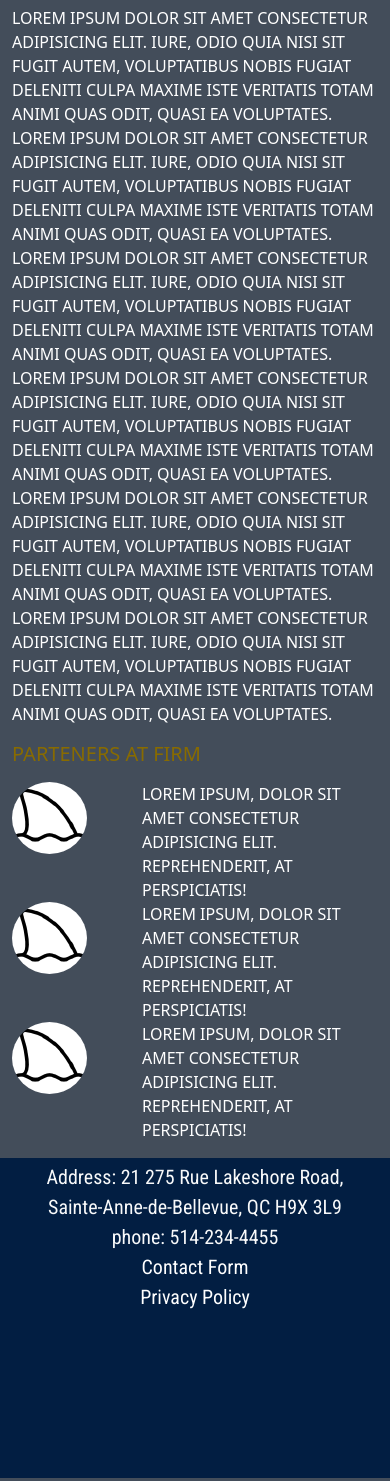
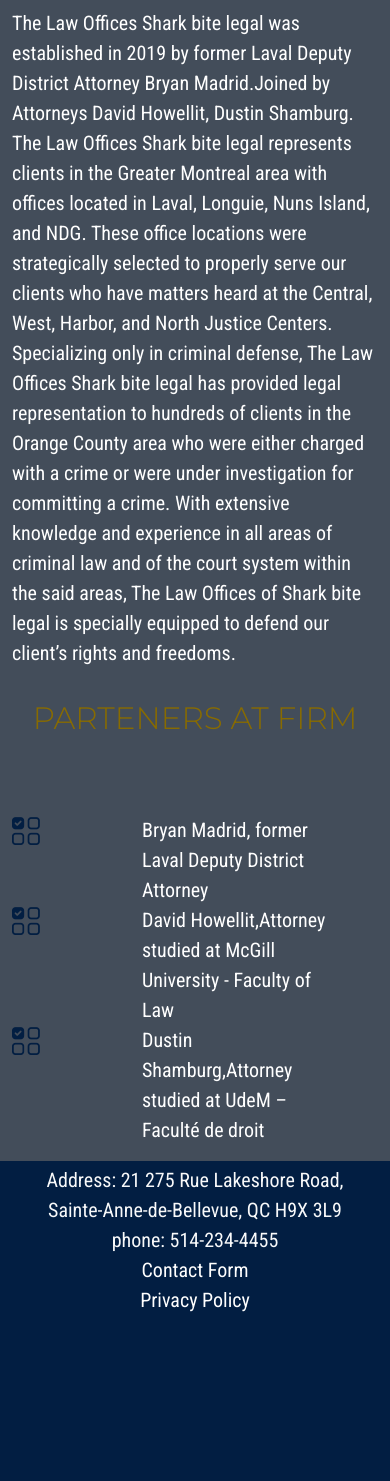
Before and after one commit to Dom-Ant/FSD08SharkBiteLegal, a PHP site: page /Team.html in a window 390 px wide; the page is wider, and only the part inside the window is pictured. Shown: the part 496-1977 px from the top of that part. Run offline with PHP 8.4, Linux system fonts and the light colour scheme.

Commit message:
team page content added

```diff
--- a/CSS/Main.css
+++ b/CSS/Main.css
@@ -88,6 +88,14 @@ h5{
  color: #886B00;
 }
 
+#partners{
+    font-family: 'Roboto Condensed', sans-serif;
+}
+#partners i{
+    color: #021E42;
+
+}
+
 /* Footer */
 
 #footer{
--- a/Team.html
+++ b/Team.html
@@ -51,55 +51,39 @@
     </div>
 
     <div class="container-fluid" id="content">
-        <div class="row mb-3 text-uppercase">
-            <div class="col-md-3 offset-md-1 mt-3">
+        <div class="row mb-3 fs-5">
+            <div class="col-md-4 offset-md-1 mt-3">
                 <iframe width="435" height="315" src="https://www.youtube.com/embed/5nB3j3MutaU"
                     title="YouTube video player" frameborder="0"
                     allow="accelerometer; autoplay; clipboard-write; encrypted-media; gyroscope; picture-in-picture; web-share"
                     allowfullscreen></iframe>
                 </iframe>
-                Lorem ipsum dolor sit amet consectetur adipisicing elit. Iure, odio quia nisi sit fugit autem,
-                voluptatibus
-                nobis fugiat deleniti culpa maxime iste veritatis totam animi quas odit, quasi ea voluptates.
-                Lorem ipsum dolor sit amet consectetur adipisicing elit. Iure, odio quia nisi sit fugit autem,
-                voluptatibus
-                nobis fugiat deleniti culpa maxime iste veritatis totam animi quas odit, quasi ea voluptates.
-                Lorem ipsum dolor sit amet consectetur adipisicing elit. Iure, odio quia nisi sit fugit autem,
-                voluptatibus
-                nobis fugiat deleniti culpa maxime iste veritatis totam animi quas odit, quasi ea voluptates.
-                Lorem ipsum dolor sit amet consectetur adipisicing elit. Iure, odio quia nisi sit fugit autem,
-                voluptatibus
-                nobis fugiat deleniti culpa maxime iste veritatis totam animi quas odit, quasi ea voluptates.
-                Lorem ipsum dolor sit amet consectetur adipisicing elit. Iure, odio quia nisi sit fugit autem,
-                voluptatibus
-                nobis fugiat deleniti culpa maxime iste veritatis totam animi quas odit, quasi ea voluptates.
-                Lorem ipsum dolor sit amet consectetur adipisicing elit. Iure, odio quia nisi sit fugit autem,
-                voluptatibus
-                nobis fugiat deleniti culpa maxime iste veritatis totam animi quas odit, quasi ea voluptates.
+                <p>
+                  The Law Offices Shark bite legal was established in 2019 by former Laval Deputy District Attorney Bryan Madrid.Joined by Attorneys David Howellit, Dustin Shamburg. The Law Offices Shark bite legal represents clients in the Greater Montreal area with offices located in Laval, Longuie, Nuns Island, and NDG. These office locations were strategically selected to properly serve our clients who have matters heard at the Central, West, Harbor, and North Justice Centers.  Specializing only in criminal defense, The Law Offices Shark bite legal has provided legal representation to hundreds of clients in the Orange County area who were either charged with a crime or were under investigation for committing a crime.  With extensive knowledge and experience in all areas of criminal law and of the court system within the said areas, The Law Offices of Shark bite legal is specially equipped to defend our client’s rights and freedoms.
+                </p>
             </div>
-            <div class="col-md-4 offset-md-2 mt-3">
-                <h5 class="mb-3">parteners at firm</h5>
+            <div class="col-md-4 offset-md-2 mt-3" id="partners">
+                <h5 class="mb-5 text-uppercase text-center display-5 font-montserrat">parteners at firm</h5>
+                <div class="col-12 line d-sm-block d-none"></div>
+                <br>
+                <div class="row">
+                    <div class="col-md-4 col-4 mb-5 col-lg-2 mb-lg-5">
 
-                <div class="row">
-                    <div class="col-md-4 col-4 mb-5 col-lg-2 mb-lg-5"><img src="/Images/SHARK-DORSAL-FIN.png" alt=""
-                            class="rounded-circle"></div>
-                    <div class="col-md-8 col-7 col-lg-10">Lorem ipsum, dolor sit amet consectetur adipisicing elit.
-                        Reprehenderit,
-                        at perspiciatis!</div>
+                      <i class="bi bi-ui-checks-grid h1"></i>
+                          </div>
+                    <div class="col-md-8 col-7 col-lg-10">Bryan Madrid, former Laval Deputy District Attorney</div>
                 </div>
                 <div class="row">
-                    <div class="col-md-4 col-4 mb-5 col-lg-2 mb-lg-5"><img src="/Images/SHARK-DORSAL-FIN.png" alt=""
-                            class="rounded-circle"></div>
-                    <div class="col-md-8 col-7 col-lg-10">Lorem ipsum, dolor sit amet consectetur adipisicing elit.
-                        Reprehenderit,
-                        at perspiciatis!</div>
+                    <div class="col-md-4 col-4 mb-5 col-lg-2 mb-lg-5">
+                      <i class="bi bi-ui-checks-grid h1"></i>
+                          </div>
+                    <div class="col-md-8 col-7 col-lg-10">David Howellit,Attorney studied at McGill University - Faculty of Law</div>
                 </div>
                 <div class="row">
-                    <div class="col-md-4 col-4 mb-5 col-lg-2 mb-lg-5"><img src="/Images/SHARK-DORSAL-FIN.png" alt=""
-                            class="rounded-circle"></div>
-                    <div class="col-md-8 col-7 col-lg-10">Lorem ipsum, dolor sit amet consectetur adipisicing elit.
-                        Reprehenderit,
-                        at perspiciatis!</div>
+                    <div class="col-md-4 col-4 mb-5 col-lg-2 mb-lg-5">
+                      <i class="bi bi-ui-checks-grid h1"></i>
+                          </div>
+                    <div class="col-md-8 col-7 col-lg-10">Dustin Shamburg,Attorney studied at UdeM – Faculté de droit</div>
                 </div>
 
             </div>
```
